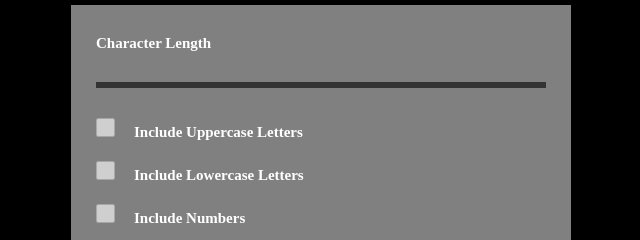
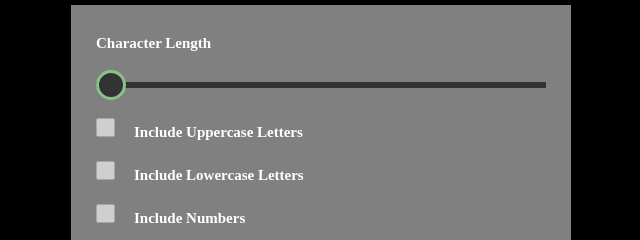
Before and after one commit to Ezio123-Kenway/Pwd_Generator, a plain HTML site: page index.html in a window 1280 px wide. Shown: the part 271-511 px from the top of the page, 319-959 px from the left. Drawn offline with Linux system fonts and the light colour scheme.

Commit message:
first commit

```diff
--- a/index.css
+++ b/index.css
@@ -35,6 +35,10 @@ p {
     color: lightgray;
 }
 
+.pwd:focus {
+    outline: none;
+}
+
 .statusContainer {
     width: 100%;
     padding: 30px 25px;
@@ -47,6 +51,9 @@ p {
     margin-bottom: 30px;
     background-color: black;
     opacity: 0.6;
+    display: flex;
+    flex-direction: row;
+    align-items: center;
 }
 
 .pwdLength {
@@ -144,3 +151,12 @@ span {
 .right {
     margin-right: 6px;
 }
+
+.roundedBar {
+    width: 30px;
+    height: 30px;
+    background-color: black;
+    border: 3px solid lightgreen;
+    cursor: pointer;
+    border-radius: 50%;
+}
--- a/index.js
+++ b/index.js
@@ -5,7 +5,9 @@ const characterLengthBar = document.querySelector('.characterLengthBar');
 const characterLengthBarColored = document.createElement('div');
 characterLengthBarColored.style.backgroundColor = 'lightgreen';
 characterLengthBarColored.style.height = `${characterLengthBar.offsetHeight}px`;
-characterLengthBar.append(characterLengthBarColored);
+const roundedBar = document.createElement('div');
+roundedBar.classList.add('roundedBar');
+characterLengthBar.append(characterLengthBarColored, roundedBar);
 
 const pwdStrengthStatus = document.querySelector('.pwdStrengthStatus');
 
```
